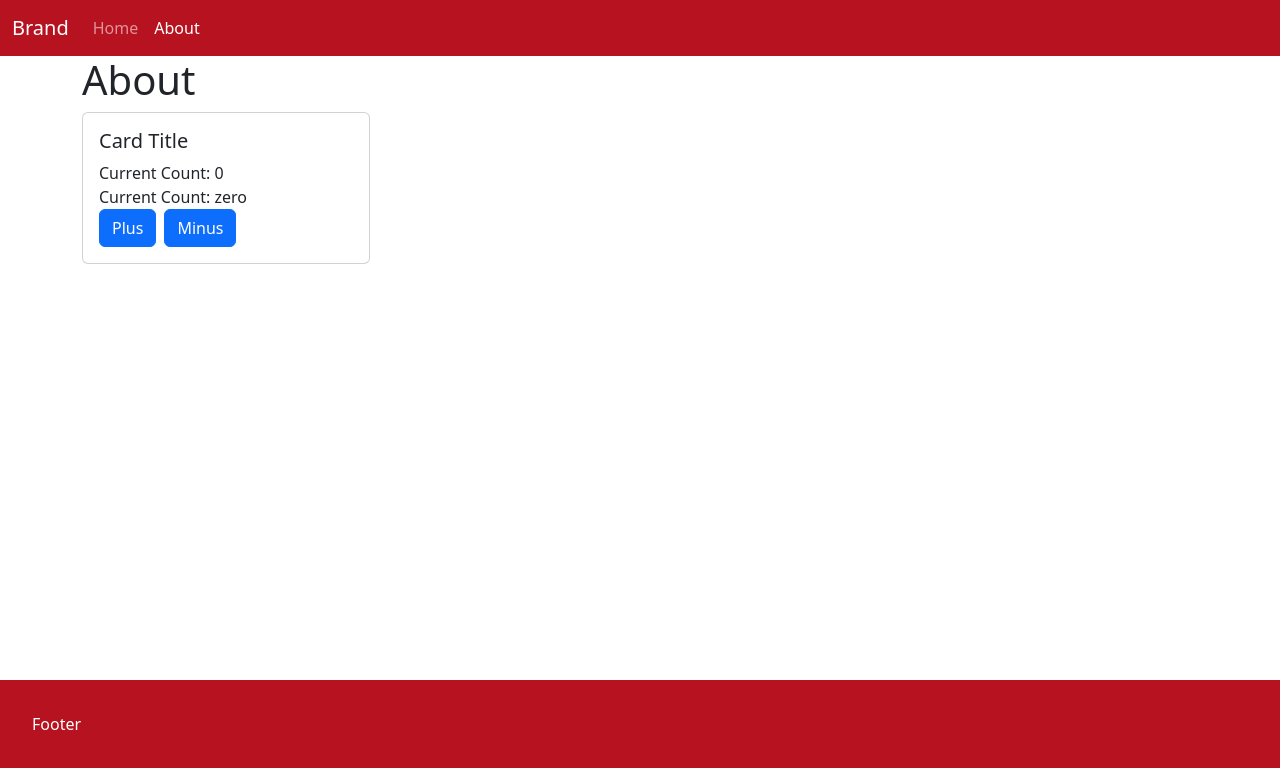
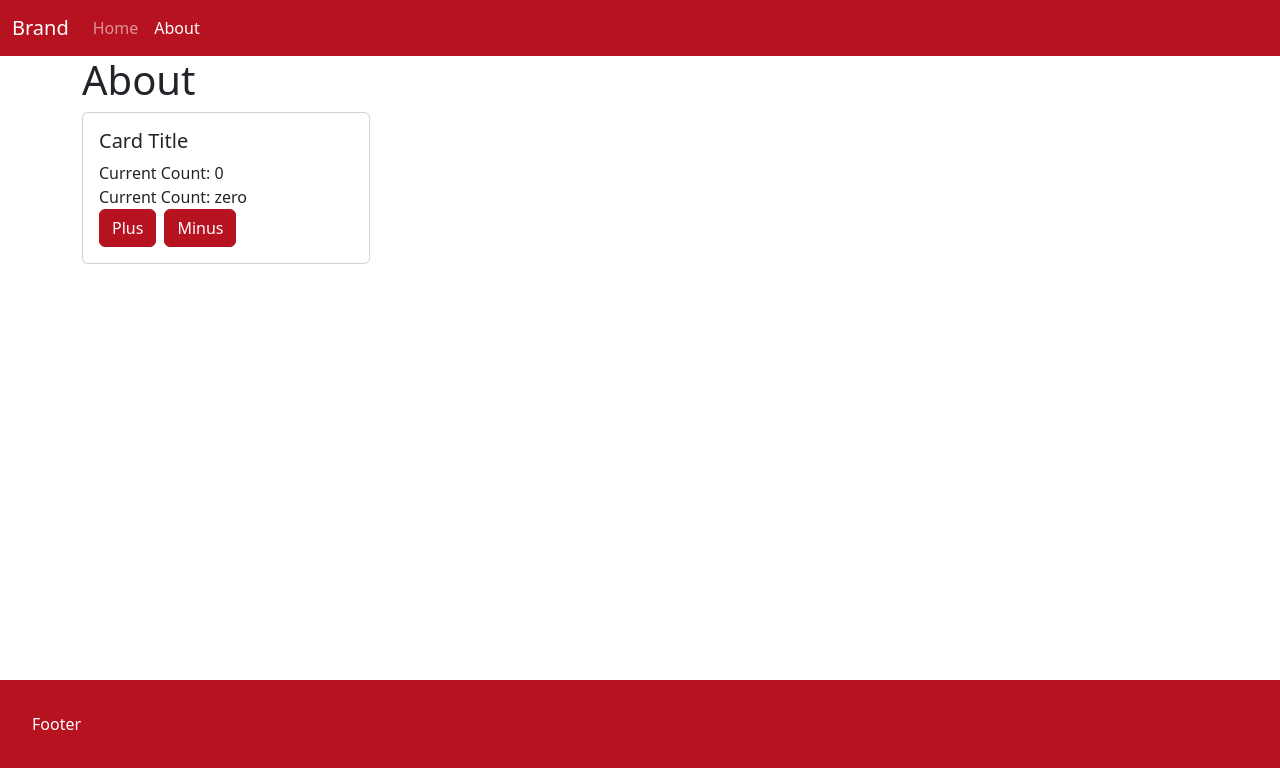
Before and after one commit to adam-lafontaine/WebDevSandbox, a Vue app in the folder VitePinaBootstrap/: page /about in a window 1280 px wide. Shown: the top 768 px of the page. Built offline with nearby package versions, Linux system fonts and the light colour scheme.

Commit message:
add bootstrap theme

```diff
--- a/VitePinaBootstrap/index.html
+++ b/VitePinaBootstrap/index.html
@@ -5,13 +5,15 @@
         <link rel="icon" type="image/svg+xml" href="/vite.svg" />
         <meta name="viewport" content="width=device-width, initial-scale=1.0" />
         <title>Vite + Vue + TS</title>
+        <!--
         <link href="https://cdn.jsdelivr.net/npm/bootstrap@5.3.2/dist/css/bootstrap.min.css" rel="stylesheet" integrity="sha384-T3c6CoIi6uLrA9TneNEoa7RxnatzjcDSCmG1MXxSR1GAsXEV/Dwwykc2MPK8M2HN" crossorigin="anonymous">
-
+        -->
     </head>
     <body>
         <div id="app"></div>
+        <!--
         <script src="https://cdn.jsdelivr.net/npm/bootstrap@5.3.2/dist/js/bootstrap.bundle.min.js" integrity="sha384-C6RzsynM9kWDrMNeT87bh95OGNyZPhcTNXj1NW7RuBCsyN/o0jlpcV8Qyq46cDfL" crossorigin="anonymous"></script>
-
+        -->
         <script type="module" src="/src/main.ts"></script>
     </body>
 </html>
--- a/VitePinaBootstrap/package.json
+++ b/VitePinaBootstrap/package.json
@@ -11,6 +11,7 @@
   },
   "dependencies": {
     "@popperjs/core": "^2.11.8",
+    "bootstrap": "^5.3.2",
     "pinia": "^2.1.6",
     "vue": "^3.3.4",
     "vue-router": "^4.2.4"
--- a/VitePinaBootstrap/src/App.vue
+++ b/VitePinaBootstrap/src/App.vue
@@ -11,7 +11,7 @@ const menu_items = ref([
 
 
 <template>
-<nav class="navbar navbar-expand-lg navbar-dark bg-theme">
+<nav class="navbar navbar-expand-lg navbar-dark bg-primary">
     <div class="container-fluid">
         <button
             class="navbar-toggler"
@@ -38,7 +38,7 @@ const menu_items = ref([
     <RouterView></RouterView>
 </div>
 
-<footer class="text-center text-lg-start fixed-bottom bg-theme text-white footer-padded d-none d-lg-block">
+<footer class="text-center text-lg-start fixed-bottom bg-primary text-white footer-padded d-none d-lg-block">
     <div>
         Footer
     </div>
--- a/VitePinaBootstrap/src/components/About.vue
+++ b/VitePinaBootstrap/src/components/About.vue
@@ -23,7 +23,7 @@ const counter = useCountingStore();
             <div class="col-12">
                 <button
                     type="button"
-                    class="btn btn-primary btn-x"
+                    class="btn btn-primary me-2"
                     @click="counter.increment"
                 >
                     Plus
--- a/VitePinaBootstrap/src/main.ts
+++ b/VitePinaBootstrap/src/main.ts
@@ -1,5 +1,8 @@
 
+import './styles/bs-theme.scss'
 import './styles/style.css'
+
+import * as bootstrap from 'bootstrap'
 
 
 import { createApp } from 'vue'
--- /dev/null
+++ b/VitePinaBootstrap/src/styles/bs-theme.scss
@@ -0,0 +1,6 @@
+$primary: rgb(183, 18, 32);
+
+
+
+// Import all of Bootstrap's CSS
+@import "bootstrap/scss/bootstrap";
--- a/VitePinaBootstrap/src/styles/style.css
+++ b/VitePinaBootstrap/src/styles/style.css
@@ -1,7 +1,3 @@
-.bg-theme {
-    background-color: rgb(183, 18, 32) !important;
-}
-
 
 .text-white {
     color: white;
@@ -14,8 +10,3 @@
     padding-left: 2rem;
     padding-right: 2rem;
 }
-
-
-.btn-x {
-    margin-right: 0.5rem;
-}
```
Also changed, not shown: 1 other file (tests, documents, lock files or other folders). Lines whose indentation alone changed are shown as unchanged.
